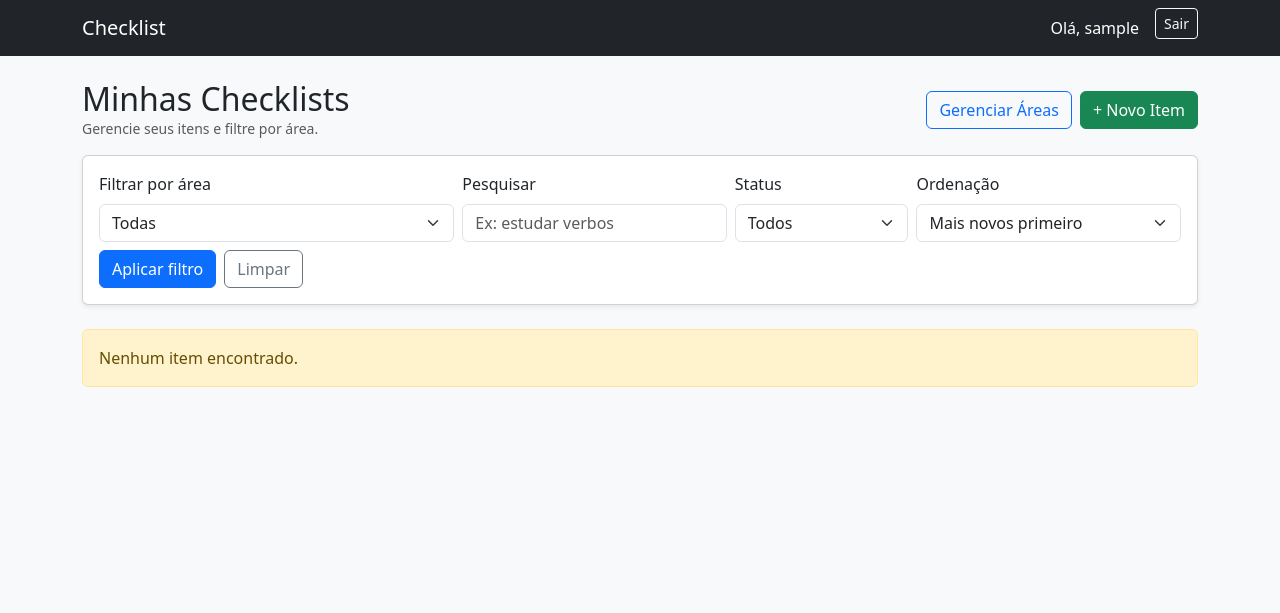
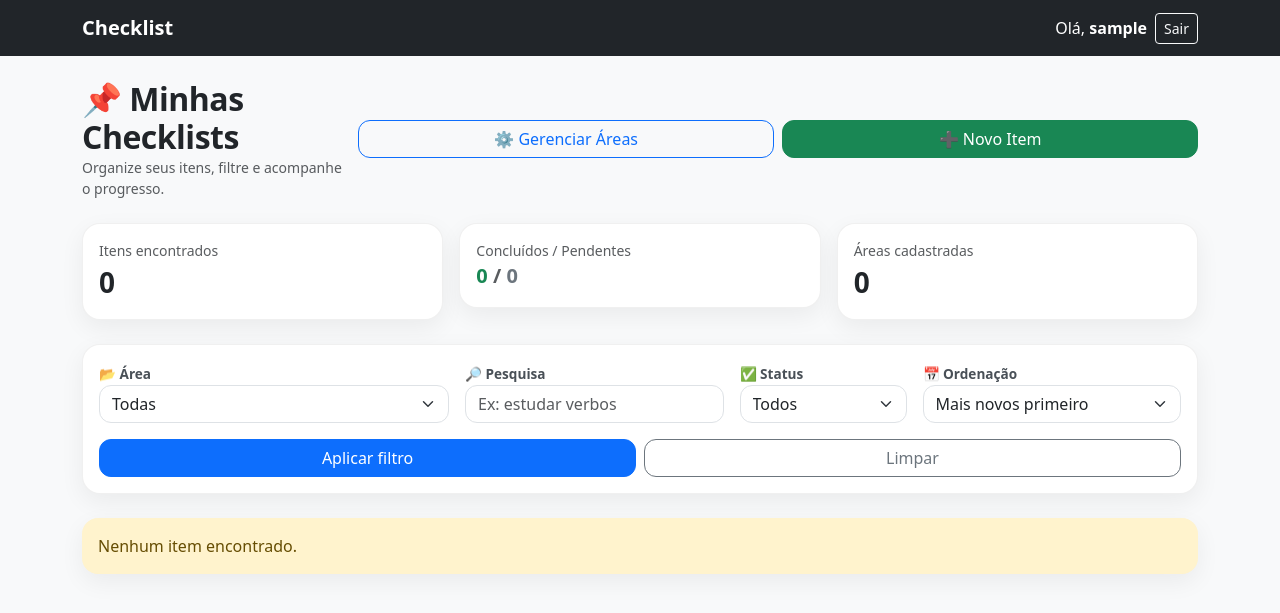
Before and after one commit to LucasNithael/django-checklist-pessoal, a Django app: page / in a window 1280 px wide. Shown: the top 613 px of the page. Run offline with Django 5.2, Linux system fonts and the light colour scheme; the visitor is signed in with stand-in values (Sample User, id 1); data that the repository does not hold is empty.

Commit message:
Salvar alterações feitas

```diff
--- a/checklists/templates/checklists/dashboard.html
+++ b/checklists/templates/checklists/dashboard.html
@@ -2,30 +2,133 @@
 
 {% block content %}
 
-<div class="d-flex justify-content-between align-items-center mb-3">
+<style>
+  .page-title {
+    font-weight: 700;
+    letter-spacing: -0.5px;
+  }
+
+  .soft-card {
+    border: 1px solid rgba(0,0,0,0.06);
+    border-radius: 18px;
+  }
+
+  .soft-shadow {
+    box-shadow: 0 8px 25px rgba(0,0,0,0.06);
+  }
+
+  .table thead th {
+    font-size: 0.85rem;
+    text-transform: uppercase;
+    letter-spacing: 0.05em;
+    color: #6c757d;
+    border-bottom: 1px solid rgba(0,0,0,0.08);
+  }
+
+  .table tbody tr:hover {
+    background: rgba(13, 110, 253, 0.04);
+  }
+
+  .status-dot {
+    width: 10px;
+    height: 10px;
+    border-radius: 50%;
+    display: inline-block;
+  }
+
+  .status-done {
+    background: #198754;
+  }
+
+  .status-pending {
+    background: #adb5bd;
+  }
+
+  .btn-rounded {
+    border-radius: 12px;
+  }
+
+  .badge-soft {
+    background: rgba(13, 110, 253, 0.08);
+    color: #0d6efd;
+    border: 1px solid rgba(13, 110, 253, 0.15);
+    font-weight: 600;
+  }
+
+  .filter-label {
+    font-size: 0.85rem;
+    font-weight: 600;
+    color: #495057;
+  }
+</style>
+
+
+<!-- HEADER -->
+<div class="d-flex flex-column flex-md-row justify-content-between align-items-start align-items-md-center gap-3 mb-4">
   <div>
-    <h2 class="m-0">Minhas Checklists</h2>
-    <div class="text-muted small">Gerencie seus itens e filtre por área.</div>
+    <h2 class="page-title m-0">
+      📌 Minhas Checklists
+    </h2>
+    <div class="text-muted small">
+      Organize seus itens, filtre e acompanhe o progresso.
+    </div>
   </div>
 
-  <div class="d-flex gap-2">
-    <a href="{% url 'areas_manage' %}" class="btn btn-outline-primary">
-      Gerenciar Áreas
+  <div class="d-flex flex-column flex-sm-row gap-2 w-100 w-md-auto">
+    <a href="{% url 'areas_manage' %}" class="btn btn-outline-primary btn-rounded w-100 w-sm-auto">
+      ⚙ Gerenciar Áreas
     </a>
 
-    <button class="btn btn-success" data-bs-toggle="modal" data-bs-target="#createItemModal">
-      + Novo Item
+    <button class="btn btn-success btn-rounded w-100 w-sm-auto" data-bs-toggle="modal" data-bs-target="#createItemModal">
+      ➕ Novo Item
     </button>
   </div>
 </div>
 
 
-<div class="card shadow-sm mb-4">
+<!-- RESUMO -->
+<div class="row g-3 mb-4">
+  <div class="col-12 col-md-4">
+    <div class="card soft-card soft-shadow">
       <div class="card-body">
-    <form method="get" class="row g-2 align-items-end">
-      <div class="col-md-4">
-        <label class="form-label">Filtrar por área</label>
-        <select name="area" class="form-select">
+        <div class="text-muted small">Itens encontrados</div>
+        <div class="fs-3 fw-bold">{{ total_items }}</div>
+      </div>
+    </div>
+  </div>
+
+  <div class="col-12 col-md-4">
+    <div class="card soft-card soft-shadow">
+      <div class="card-body">
+        <div class="text-muted small">Concluídos / Pendentes</div>
+        <div class="fs-5 fw-bold">
+          <span class="text-success">{{ total_done }}</span>
+          <span class="text-muted">/</span>
+          <span class="text-secondary">{{ total_pending }}</span>
+        </div>
+      </div>
+    </div>
+  </div>
+
+  <div class="col-12 col-md-4">
+    <div class="card soft-card soft-shadow">
+      <div class="card-body">
+        <div class="text-muted small">Áreas cadastradas</div>
+        <div class="fs-3 fw-bold">{{ total_areas }}</div>
+      </div>
+    </div>
+  </div>
+</div>
+
+
+<!-- FILTROS -->
+<div class="card soft-card soft-shadow mb-4">
+  <div class="card-body">
+    <form method="get" class="row g-3 align-items-end">
+
+      <div class="col-12 col-md-4">
+        <label class="filter-label">📂 Área</label>
+        <select name="area" class="form-select btn-rounded">
           <option value="">Todas</option>
           {% for a in areas %}
             <option value="{{ a.id }}" {% if selected_area_id == a.id %}selected{% endif %}>
@@ -35,71 +138,91 @@
         </select>
       </div>
 
-      <div class="col-md-3">
-        <label class="form-label">Pesquisar</label>
-        <input type="text" name="q" class="form-control" placeholder="Ex: estudar verbos" value="{{ q }}" />
+      <div class="col-12 col-md-3">
+        <label class="filter-label">🔎 Pesquisa</label>
+        <input type="text" name="q" class="form-control btn-rounded"
+               placeholder="Ex: estudar verbos" value="{{ q }}" />
       </div>
 
-      <div class="col-md-2">
-        <label class="form-label">Status</label>
-        <select name="status" class="form-select">
+      <div class="col-12 col-md-2">
+        <label class="filter-label">✅ Status</label>
+        <select name="status" class="form-select btn-rounded">
           <option value="" {% if status == "" %}selected{% endif %}>Todos</option>
           <option value="pending" {% if status == "pending" %}selected{% endif %}>Não concluídos</option>
           <option value="done" {% if status == "done" %}selected{% endif %}>Concluídos</option>
         </select>
       </div>
 
-      <div class="col-md-3">
-        <label class="form-label">Ordenação</label>
-        <select name="order" class="form-select">
+      <div class="col-12 col-md-3">
+        <label class="filter-label">📅 Ordenação</label>
+        <select name="order" class="form-select btn-rounded">
           <option value="new" {% if order == "new" %}selected{% endif %}>Mais novos primeiro</option>
           <option value="old" {% if order == "old" %}selected{% endif %}>Mais antigos primeiro</option>
         </select>
       </div>
 
-      <div class="col-md-12 d-flex gap-2 mt-2">
-        <button type="submit" class="btn btn-primary">Aplicar filtro</button>
-        <a href="/" class="btn btn-outline-secondary">Limpar</a>
+      <div class="col-12 d-flex flex-column flex-sm-row gap-2">
+        <button type="submit" class="btn btn-primary btn-rounded w-100 w-sm-auto">
+          Aplicar filtro
+        </button>
+        <a href="/" class="btn btn-outline-secondary btn-rounded w-100 w-sm-auto">
+          Limpar
+        </a>
       </div>
+
     </form>
   </div>
 </div>
 
 
 {% if items %}
-  <div class="card shadow-sm">
+  <div class="card soft-card soft-shadow">
     <div class="card-body">
 
-      <table class="table table-hover align-middle">
+      <div class="d-flex justify-content-between align-items-center mb-3 flex-wrap gap-2">
+        <h5 class="fw-bold mb-0">📋 Itens</h5>
+        <span class="badge badge-soft px-3 py-2">
+          Total: {{ paginator.count }}
+        </span>
+      </div>
+
+      <div class="table-responsive">
+        <table class="table align-middle mb-0">
           <thead>
             <tr>
               <th style="width: 80px;">Status</th>
               <th>Item</th>
               <th style="width: 200px;">Área</th>
               <th style="width: 180px;">Criado em</th>
-            <th style="width: 100px;">Ações</th>
+              <th style="width: 120px;">Ações</th>
             </tr>
           </thead>
+
           <tbody>
             {% for item in items %}
               <tr>
                 <td>
+                  <div class="d-flex align-items-center gap-2">
+                    <span class="status-dot {% if item.done %}status-done{% else %}status-pending{% endif %}"></span>
+
                     <form method="post" action="{% url 'item_toggle' item.id %}">
                       {% csrf_token %}
-                  <button type="submit" class="btn btn-sm {% if item.done %}btn-success{% else %}btn-outline-secondary{% endif %}">
+                      <button type="submit"
+                              class="btn btn-sm btn-rounded {% if item.done %}btn-success{% else %}btn-outline-secondary{% endif %}">
                         {% if item.done %}✓{% else %}○{% endif %}
                       </button>
                     </form>
+                  </div>
                 </td>
 
                 <td>
-                <span class="{% if item.done %}text-decoration-line-through text-muted{% endif %}">
+                  <span class="fw-semibold {% if item.done %}text-decoration-line-through text-muted{% endif %}">
                     {{ item.title }}
                   </span>
                 </td>
 
                 <td>
-                <span class="badge text-bg-light border">
+                  <span class="badge text-bg-light border px-3 py-2 rounded-pill">
                     {{ item.area.name }}
                   </span>
                 </td>
@@ -109,9 +232,10 @@
                 </td>
 
                 <td>
-                <form method="post" action="{% url 'item_delete' item.id %}" onsubmit="return confirm('Deseja excluir este item?');">
+                  <form method="post" action="{% url 'item_delete' item.id %}"
+                        onsubmit="return confirm('Deseja excluir este item?');">
                     {% csrf_token %}
-                  <button type="submit" class="btn btn-outline-danger btn-sm">
+                    <button type="submit" class="btn btn-outline-danger btn-sm btn-rounded w-100">
                       Excluir
                     </button>
                   </form>
@@ -119,11 +243,15 @@
               </tr>
             {% endfor %}
           </tbody>
+
         </table>
+      </div>
 
+
+      <!-- PAGINAÇÃO -->
       {% if page_obj.has_other_pages %}
-        <nav class="mt-3">
-          <ul class="pagination mb-0">
+        <nav class="mt-4">
+          <ul class="pagination justify-content-center flex-wrap mb-0">
 
             {% if page_obj.has_previous %}
               <li class="page-item">
@@ -170,45 +298,8 @@
     </div>
   </div>
 
-  {% if page_obj.paginator.num_pages > 1 %}
-    <nav class="mt-3">
-      <ul class="pagination justify-content-center">
-
-        {% if page_obj.has_previous %}
-          <li class="page-item">
-            <a class="page-link" href="?page={{ page_obj.previous_page_number }}&area={{ selected_area_id|default:'' }}&q={{ q }}&status={{ status }}&order={{ order }}">Anterior</a>
-          </li>
 {% else %}
-          <li class="page-item disabled">
-            <span class="page-link">Anterior</span>
-          </li>
-        {% endif %}
-
-        {% for num in page_obj.paginator.page_range %}
-          {% if num == page_obj.number %}
-            <li class="page-item active"><span class="page-link">{{ num }}</span></li>
-          {% else %}
-            <li class="page-item">
-              <a class="page-link" href="?page={{ num }}&area={{ selected_area_id|default:'' }}&q={{ q }}&status={{ status }}&order={{ order }}">{{ num }}</a>
-            </li>
-          {% endif %}
-        {% endfor %}
-
-        {% if page_obj.has_next %}
-          <li class="page-item">
-            <a class="page-link" href="?page={{ page_obj.next_page_number }}&area={{ selected_area_id|default:'' }}&q={{ q }}&status={{ status }}&order={{ order }}">Próxima</a>
-          </li>
-        {% else %}
-          <li class="page-item disabled">
-            <span class="page-link">Próxima</span>
-          </li>
-        {% endif %}
-
-      </ul>
-    </nav>
-  {% endif %}
-{% else %}
-  <div class="alert alert-warning">
+  <div class="alert alert-warning soft-shadow border-0 rounded-4">
     Nenhum item encontrado.
   </div>
 {% endif %}
@@ -216,35 +307,35 @@
 
 <!-- MODAL CRIAR ITEM -->
 <div class="modal fade" id="createItemModal" tabindex="-1" aria-hidden="true">
-  <div class="modal-dialog">
-    <div class="modal-content">
+  <div class="modal-dialog modal-dialog-centered">
+    <div class="modal-content rounded-4">
       <form method="post" action="{% url 'item_create' %}">
         {% csrf_token %}
 
         <div class="modal-header">
-          <h5 class="modal-title">Criar novo item</h5>
+          <h5 class="modal-title fw-bold">Criar novo item</h5>
           <button type="button" class="btn-close" data-bs-dismiss="modal"></button>
         </div>
 
         <div class="modal-body">
           <div class="mb-3">
-            <label class="form-label">Área</label>
+            <label class="form-label fw-semibold">Área</label>
             {{ item_form.area }}
           </div>
 
           <div class="mb-3">
-            <label class="form-label">Título</label>
+            <label class="form-label fw-semibold">Título</label>
             {{ item_form.title }}
           </div>
 
           <input type="hidden" name="redirect_area" value="1" />
         </div>
 
-        <div class="modal-footer">
-          <button type="button" class="btn btn-outline-secondary" data-bs-dismiss="modal">
+        <div class="modal-footer d-flex flex-column flex-sm-row gap-2">
+          <button type="button" class="btn btn-outline-secondary btn-rounded w-100 w-sm-auto" data-bs-dismiss="modal">
             Cancelar
           </button>
-          <button type="submit" class="btn btn-success">
+          <button type="submit" class="btn btn-success btn-rounded w-100 w-sm-auto">
             Salvar
           </button>
         </div>
--- a/checklists/views.py
+++ b/checklists/views.py
@@ -18,7 +18,14 @@ def dashboard(request):
     status = request.GET.get("status", "")
     order = request.GET.get("order", "new")
 
+    # Query principal (com filtros aplicados)
     items = ChecklistItem.objects.filter(area__user=request.user).select_related("area")
+
+    # Totais gerais (sem filtros)
+    total_items = ChecklistItem.objects.filter(area__user=request.user).count()
+    total_done = ChecklistItem.objects.filter(area__user=request.user, done=True).count()
+    total_pending = ChecklistItem.objects.filter(area__user=request.user, done=False).count()
+    total_areas = Area.objects.filter(user=request.user).count()
 
     if selected_area_id:
         try:
@@ -60,6 +67,12 @@ def dashboard(request):
             "q": query,
             "status": status,
             "order": order,
+
+            # NOVOS DADOS PARA OS CARDS
+            "total_items": total_items,
+            "total_done": total_done,
+            "total_pending": total_pending,
+            "total_areas": total_areas,
         },
     )
 
--- a/templates/base.html
+++ b/templates/base.html
@@ -1,28 +1,45 @@
+{% load static %}
 <!doctype html>
 <html lang="pt-br">
 <head>
   <meta charset="utf-8">
   <meta name="viewport" content="width=device-width, initial-scale=1">
+
   <title>Django Checklist</title>
+
+  <!-- PWA -->
+  <link rel="manifest" href="{% static 'manifest.json' %}">
+  <meta name="theme-color" content="#212529">
+
+  <!-- Ícone do navegador -->
+  <link rel="icon" type="image/png" href="{% static 'icons/icon-192.png' %}">
+
+  <!-- Bootstrap -->
   <link href="https://cdn.jsdelivr.net/npm/bootstrap@5.3.3/dist/css/bootstrap.min.css" rel="stylesheet">
 </head>
+
 <body class="bg-light">
 
 <nav class="navbar navbar-expand-lg navbar-dark bg-dark">
   <div class="container">
-    <a class="navbar-brand" href="/">Checklist</a>
+    <a class="navbar-brand fw-bold" href="/">Checklist</a>
 
-    <div class="d-flex">
+    <div class="d-flex align-items-center gap-2">
       {% if user.is_authenticated %}
-        <span class="navbar-text text-white me-3">
-          Olá, {{ user.username }}
+        <span class="navbar-text text-white">
+          Olá, <strong>{{ user.username }}</strong>
         </span>
+
         <form method="post" action="{% url 'logout' %}" class="d-inline">
           {% csrf_token %}
-          <button type="submit" class="btn btn-outline-light btn-sm">Sair</button>
+          <button type="submit" class="btn btn-outline-light btn-sm">
+            Sair
+          </button>
         </form>
       {% else %}
-        <a class="btn btn-outline-light btn-sm" href="{% url 'login' %}">Entrar</a>
+        <a class="btn btn-outline-light btn-sm" href="{% url 'login' %}">
+          Entrar
+        </a>
       {% endif %}
     </div>
   </div>
@@ -31,13 +48,26 @@
 <main class="container py-4">
   {% if messages %}
     {% for message in messages %}
-      <div class="alert alert-info">{{ message }}</div>
+      <div class="alert alert-info alert-dismissible fade show" role="alert">
+        {{ message }}
+        <button type="button" class="btn-close" data-bs-dismiss="alert"></button>
+      </div>
     {% endfor %}
   {% endif %}
 
   {% block content %}{% endblock %}
 </main>
 
-  <script src="https://cdn.jsdelivr.net/npm/bootstrap@5.3.3/dist/js/bootstrap.bundle.min.js"></script>
+<script src="https://cdn.jsdelivr.net/npm/bootstrap@5.3.3/dist/js/bootstrap.bundle.min.js"></script>
+
+<!-- Registrar Service Worker -->
+<script>
+  if ("serviceWorker" in navigator) {
+    navigator.serviceWorker.register("{% static 'sw.js' %}")
+      .then(() => console.log("Service Worker registrado com sucesso!"))
+      .catch(err => console.log("Erro ao registrar Service Worker:", err));
+  }
+</script>
+
 </body>
 </html>
```
Also changed, not shown: checklists/templates/checklists/areas_manage.html (+32 -18 lines), config/settings.py (+17 -1 lines), templates/registration/login.html (+47 -6 lines). Lines whose indentation alone changed are shown as unchanged.
